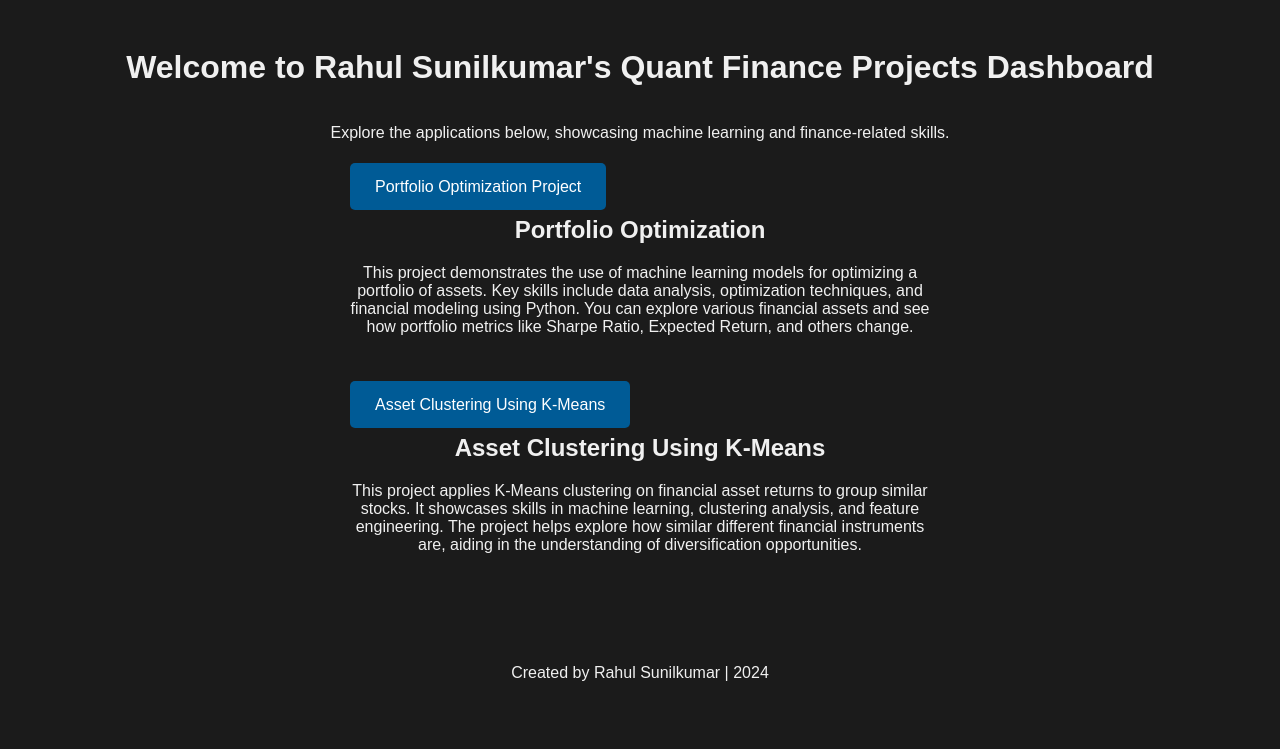
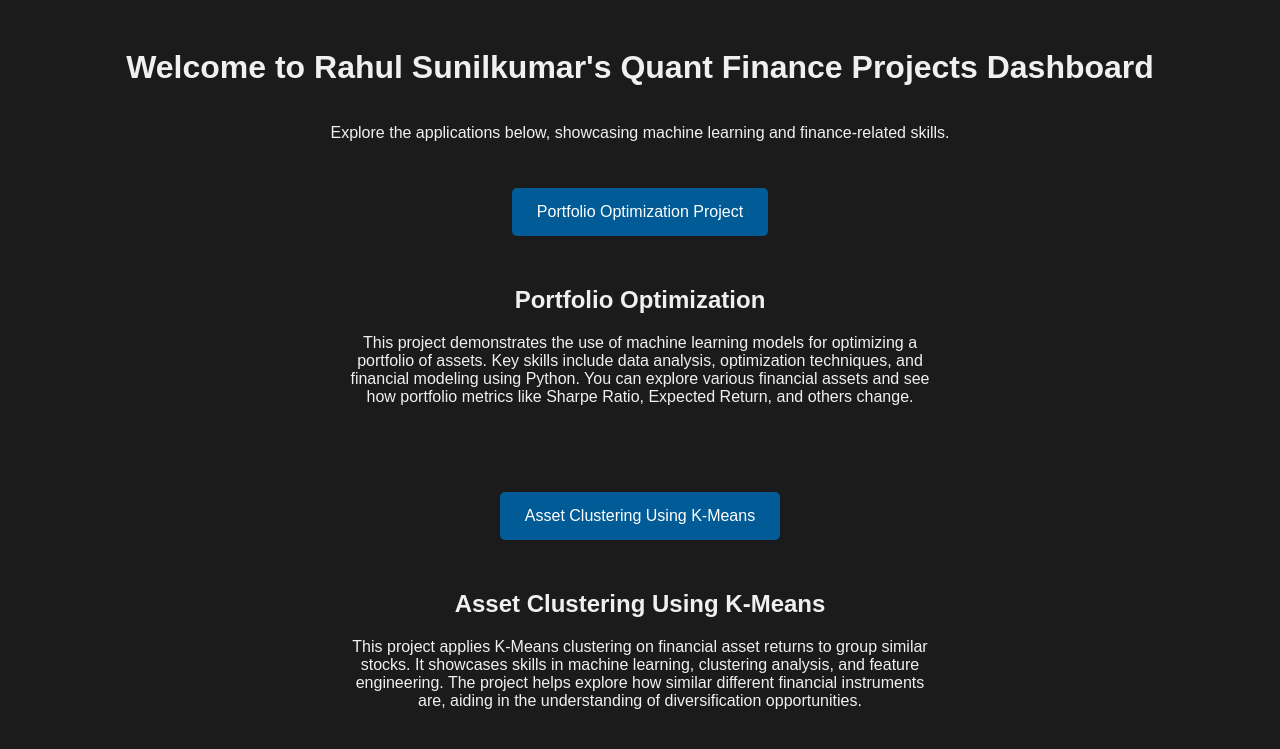
Before and after one commit to rahulsunilkumar/quant-finance-dashboard, a plain HTML site: page index.html in a window 1280 px wide. Drawn offline with Linux system fonts and the light colour scheme.

Commit message:
Update index.html

```diff
--- a/index.html
+++ b/index.html
@@ -3,7 +3,7 @@
 <head>
     <meta charset="UTF-8">
     <meta name="viewport" content="width=device-width, initial-scale=1.0">
-    <title>Rahul Sunilkumar's Quant Finance Projects</title>
+    <title>Rahul Sunilkumar — Finance Dashboard</title>
     <style>
         body {
             background-color: #1b1b1b;
@@ -21,6 +21,9 @@
         }
         .button-container {
             margin: 20px;
+            display: flex;
+            flex-direction: column;
+            align-items: center;
         }
         .button {
             background-color: #005b96;
@@ -64,9 +67,5 @@
             </div>
         </div>
     </div>
-
-    <footer>
-        <p style="text-align: center; margin-top: 50px;">Created by Rahul Sunilkumar | 2024</p>
-    </footer>
 </body>
 </html>
```
